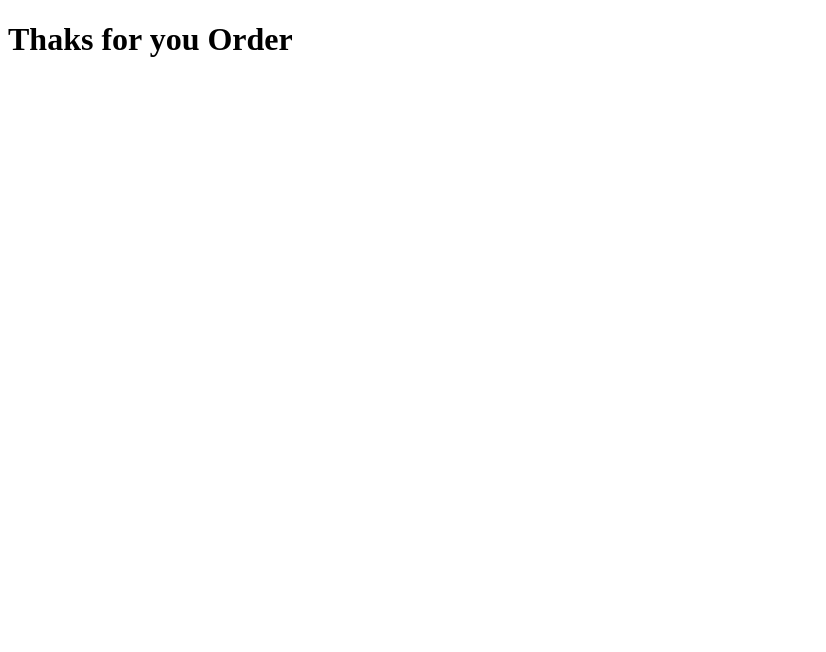
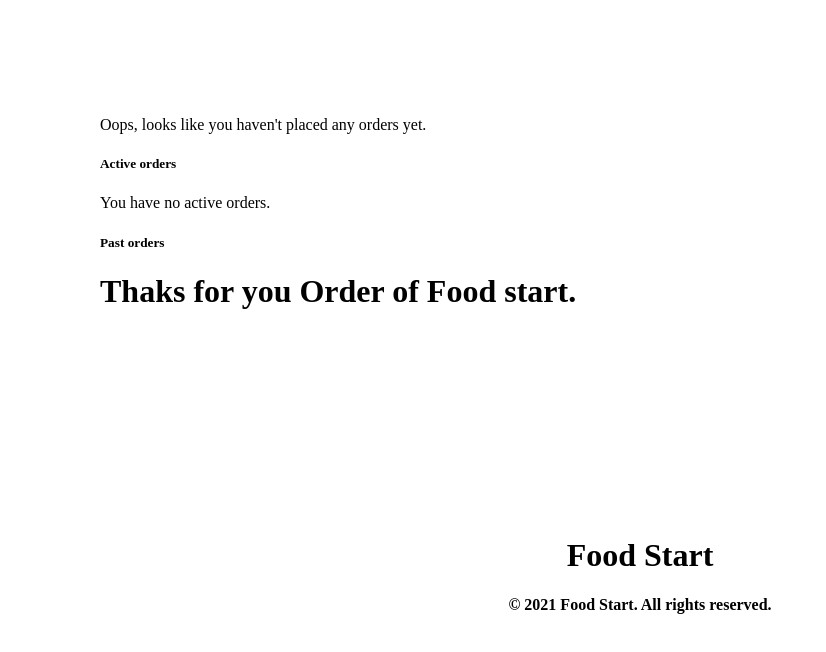
Before and after one commit to anisur770/project-1-ph, a plain HTML site: page myOrder.html in a window 1280 px wide. Shown: the whole page, without its empty margins (0-826 px from the left). Drawn offline with Linux system fonts and the light colour scheme.

Commit message:
exta addded2

```diff
--- a/myOrder.html
+++ b/myOrder.html
@@ -5,12 +5,40 @@
     <meta http-equiv="X-UA-Compatible" content="IE=edge">
     <meta name="viewport" content="width=device-width, initial-scale=1.0">
     <title>Document</title>
+    <style>
+        body {
+            background-color:rgb(224, 167, 147)
+            text-align:center;
+            padding: 50px;
+            margin:50px;
+        }
+        .home{
+            height:400px;
+        }
+        footer{
+            text-align:center;
+        }
+    </style>
 </head>
 <body>
+
+    <div class="home">
+        <p>Oops, looks like you haven't placed any orders yet.</p>
+    <h5>Active orders</h5>
+    <p>You have no active orders.</p>
+    <h5>Past orders</h5>
+
     <h1>
 
-        Thaks for you Order
+        Thaks for you Order of Food start.
     </h1>
+    </div>
+    <footer>
+        <h1> Food Start </h1>
+        <h4>© 2021 Food Start. All rights reserved.</h4>
+
+
+    </footer>
 
 </body>
 </html>
```
Also changed, not shown: aboutFoodStart.html (+12 -1 lines).
